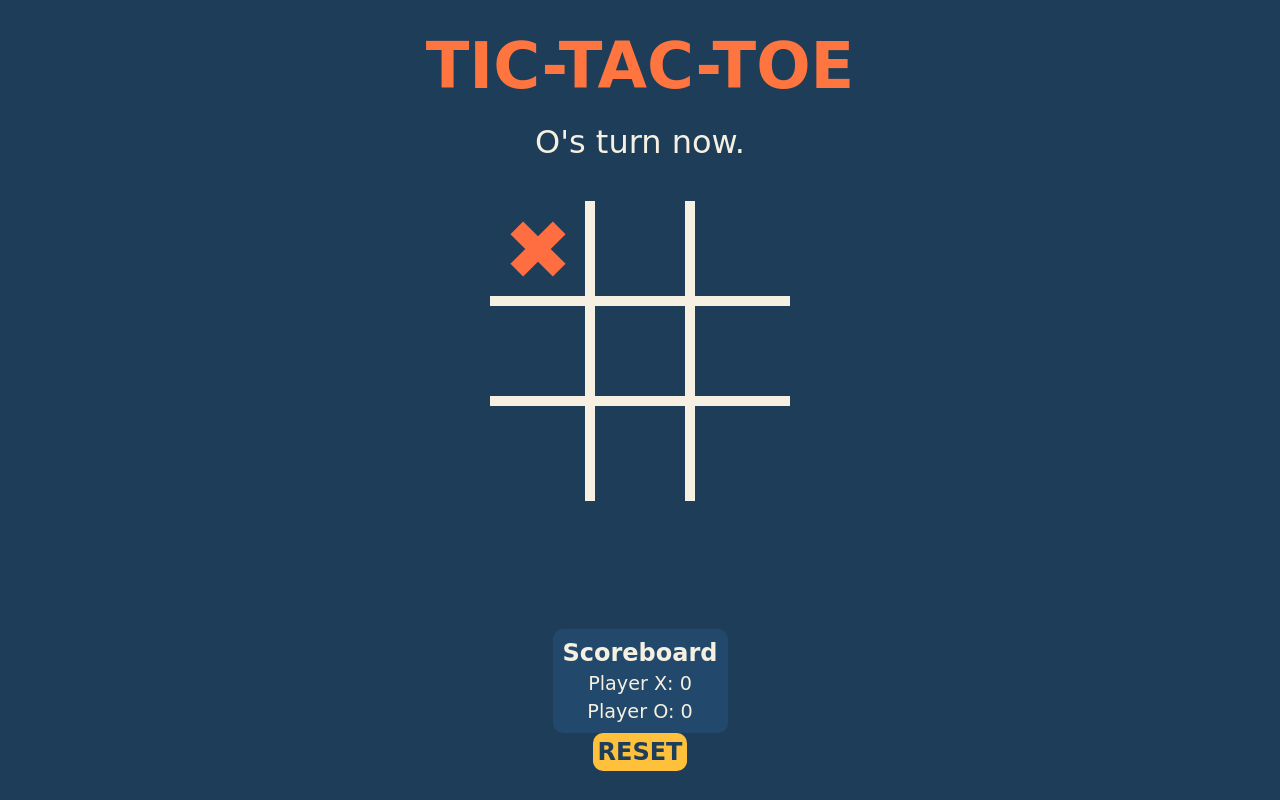
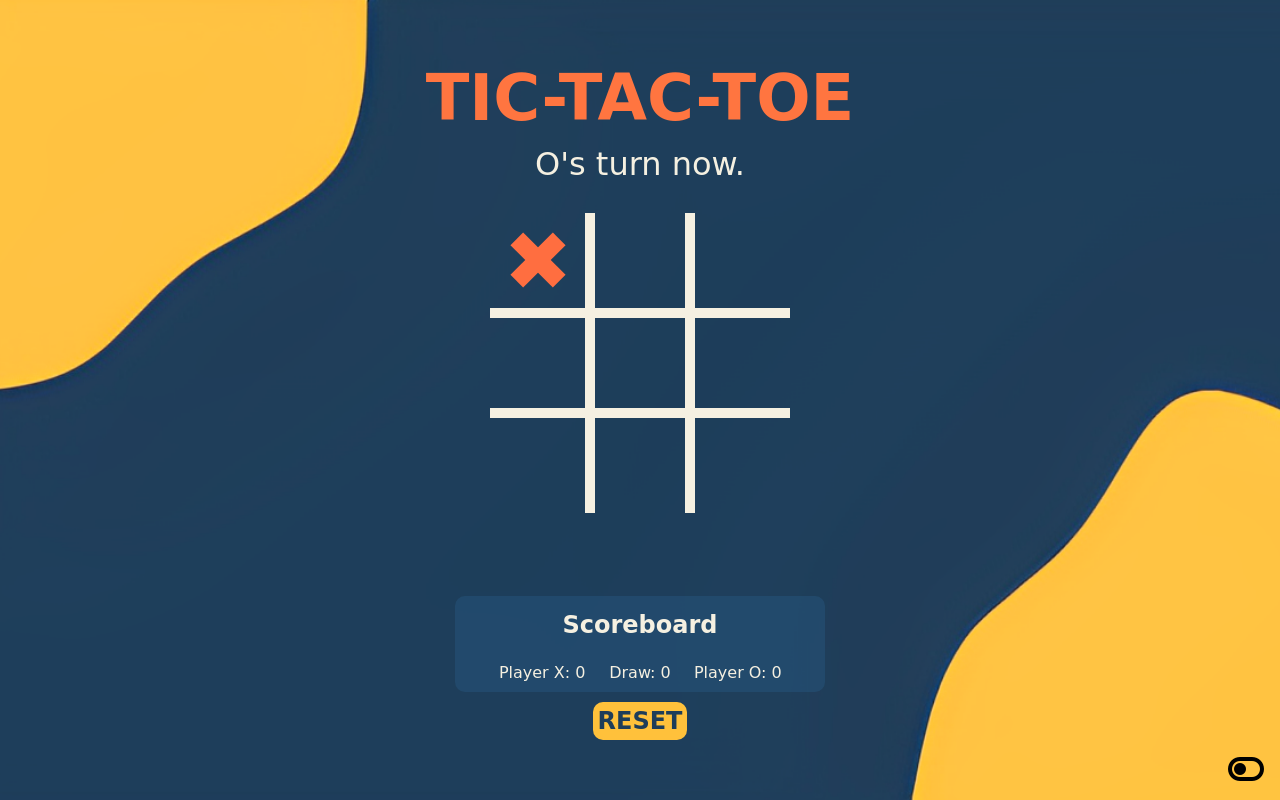
Before and after one commit to jeinieldjs/tic-tac-toe, a plain HTML site: page index.html in a window 1280 px wide. Both pictures are taken after a click on the element 540 px from the left and 251 px from the top of the page. Drawn offline with Linux system fonts and the light colour scheme; a web font is replaced by a local one.

Commit message:
Adds draw in scoreboard, light mode option + fixes css

```diff
--- a/app.js
+++ b/app.js
@@ -9,8 +9,7 @@ let currentMoveIndex = -1;
 
 let playerXScore = 0;
 let playerOScore = 0;
-
-
+let drawScore = 0;
 
 let controlContainer = document.getElementById('controls');
 let prevButton = document.createElement('button');
@@ -57,13 +56,14 @@ function takeTurn(e) {
     gameBoard.classList.add('blink-white');
     controlContainer.style.visibility = 'visible';
     removeClickListeners();
+    drawScore++;
+    updateScore();
   } else {
     turn = turn === 'O' ? 'X' : 'O';
     infoDisplay.textContent = turn + "'s turn now.";
-
   }
 
-  const winner = getWinner(); // Get the winner after each turn
+  const winner = getWinner();
 
   if (winner) {
     infoDisplay.textContent = winner + ' wins!';
@@ -73,8 +73,6 @@ function takeTurn(e) {
     gameBoard.classList.add(winner === 'O' ? 'blink-orange' : 'blink-yellow');
     controlContainer.style.visibility = 'visible';
     removeClickListeners();
-
-    // Update the scores here
     if (winner === 'O') {
       playerOScore++;
     } else {
@@ -91,17 +89,19 @@ function takeTurn(e) {
   updateButtons();
 }
 
-
 function updateScore() {
   const playerXScoreDisplay = document.getElementById('playerX-score');
   const playerOScoreDisplay = document.getElementById('playerO-score');
+  const drawScoreDisplay = document.getElementById('draw-score');
   playerXScoreDisplay.textContent = `Player X: ${playerXScore}`;
   playerOScoreDisplay.textContent = `Player O: ${playerOScore}`;
+  drawScoreDisplay.textContent = `Draw: ${drawScore}`;
 }
 
 function resetScore() {
   playerXScore = 0;
   playerOScore = 0;
+  drawScore = 0;
   updateScore();
 }
 
@@ -137,8 +137,7 @@ function getWinner() {
     removeClickListeners();
   }
 
-
-  return winner; // Return the winner, not gameEnds
+  return winner;
 }
 
 function removeClickListeners() {
@@ -159,7 +158,7 @@ function updateButtons() {
 function applyMoveFromHistory() {
   clearBoard();
   const allSquares = document.querySelectorAll('.square');
-  moveHistory.slice(0, currentMoveIndex + 1 ).forEach((position, index) => {
+  moveHistory.slice(0, currentMoveIndex + 1).forEach((position, index) => {
     const player = index % 2 === 0 ? 'X' : 'O';
     const gameDisplay = document.createElement('div');
     gameDisplay.classList.add(player);
@@ -208,10 +207,43 @@ function resetGame() {
   gameBoard.classList.remove('blink-orange');
   gameBoard.classList.remove('blink-yellow');
   gameBoard.classList.remove('blink-white');
+  updateScore();
 }
 
 prevButton.onclick = showPreviousMove;
 nextButton.onclick = showNextMove;
 
+let isLightMode = false;
+let lightSwitch = document.createElement('button');
+lightSwitch.innerHTML='<i class="fa-solid fa-toggle-off"></i>'
+document.body.appendChild(lightSwitch);
+lightSwitch.style.fontSize = '2rem';
+lightSwitch.style.border ='none';
+lightSwitch.style.backgroundColor ='transparent';
+lightSwitch.style.position = 'fixed';
+lightSwitch.style.bottom = '10px';
+lightSwitch.style.right = '10px';
+lightSwitch.addEventListener('click', changeTheme);
+
+function changeTheme() {
+  let element = document.body;
+  const allSquares = document.querySelectorAll('.square');
+
+  if (isLightMode){
+    element.classList.remove('light-mode');
+    for (let square of allSquares) {
+      square.style.borderColor = '#f5f0e1';
+      lightSwitch.innerHTML='<i class="fa-solid fa-toggle-off"></i>';
+  }
+  } else {
+    element.classList.add('light-mode');
+    for (let square of allSquares) {
+      square.style.borderColor = '#1e3d59';
+      lightSwitch.innerHTML = '<i class="fa-solid fa-toggle-on"></i>';
+  }
+}
+
+isLightMode = !isLightMode
+}
 
 createBoard();
--- a/index.html
+++ b/index.html
@@ -22,9 +22,12 @@
 <div id="controls"></div>
 
 <div id="scoreboard">
-  <p>Scoreboard</p>
-  <div id="playerX-score">Player X: 0</div>
-  <div id="playerO-score">Player O: 0</div>
+  <p>Scoreboard</p><br>
+  <div id="scores">
+    <div id="playerX-score">Player X: 0</div>
+    <div id="draw-score">Draw: 0</div>
+    <div id="playerO-score">Player O: 0</div>
+  </div>
 </div>
 
 <script src="app.js"></script>
--- a/style.css
+++ b/style.css
@@ -2,7 +2,10 @@ body {
     margin: 0;
     padding: 0;
     font-family: 'Gaegu', cursive;
-    background-color: #1e3d59;
+    background-image: url('/images/blob-dark.png');
+    background-position: center;
+    background-repeat: no-repeat;
+    background-size: cover;
     color: #f5f0e1;
     display: flex;
     flex-direction:column;
@@ -28,12 +31,10 @@ h1 {
     100% {color: #ff6e40;}
 }
 #infoboard {
-    padding: 20px;
+    padding: 10px;
     font-size: 2rem;
     margin: 0;
     text-align: center;
-    padding-bottom: 20px;
-
 }
 
 #gameboard {
@@ -41,7 +42,7 @@ h1 {
     width: 300px;
     display: flex;
     flex-wrap: wrap;
-    padding: 20px;
+    padding: 20px 20px 10px 20px;
 }
 
 .square {
@@ -164,7 +165,7 @@ h1 {
 
 #controls {
     width: 300px;
-    padding: 20px;
+    padding: 10px;
     display: flex;
     flex-direction: row;
     justify-content: space-between;
@@ -187,28 +188,46 @@ h1 {
 background-color: #ffc13b;
 }
 
-
-
 #scoreboard {
-    margin-top: 20px;
+    margin-top: 5px;
+    margin-bottom: 10px;
     padding: 10px;
     background-color: #26527992;
     border-radius: 10px;
     display: flex;
     flex-direction: column;
+    justify-content: center;
     align-items: center;
-  }
+    text-align: center;
+    width: 350px;
+    font-family: 'Nova Slim', cursive;
+}
 
-  #scoreboard p {
+#scores {
+    display: grid;
+    grid-template-columns: repeat(3, 1fr);
+    gap: 10px;
+}
+
+#scoreboard p {
     font-size: 1.5rem;
     font-weight: bold;
-    margin: 0;
+    color: #f5f0e1;
+    margin-top:5px;
+    margin-bottom:5px;
+}
+
+#playerX-score,
+  #playerO-score, #draw-score {
+    font-size: 1rem;
     color: #f5f0e1;
   }
 
-  #playerX-score,
-  #playerO-score {
-    font-size: 1.2rem;
-    margin-top: 5px;
-    color: #f5f0e1;
-  }
+.light-mode {
+    background-image: url('/images/blob-light.png');
+    background-position: center;
+    background-repeat: no-repeat;
+    background-size: cover;
+    color:  #1e3d59;
+    font-weight: 600;
+}
```
